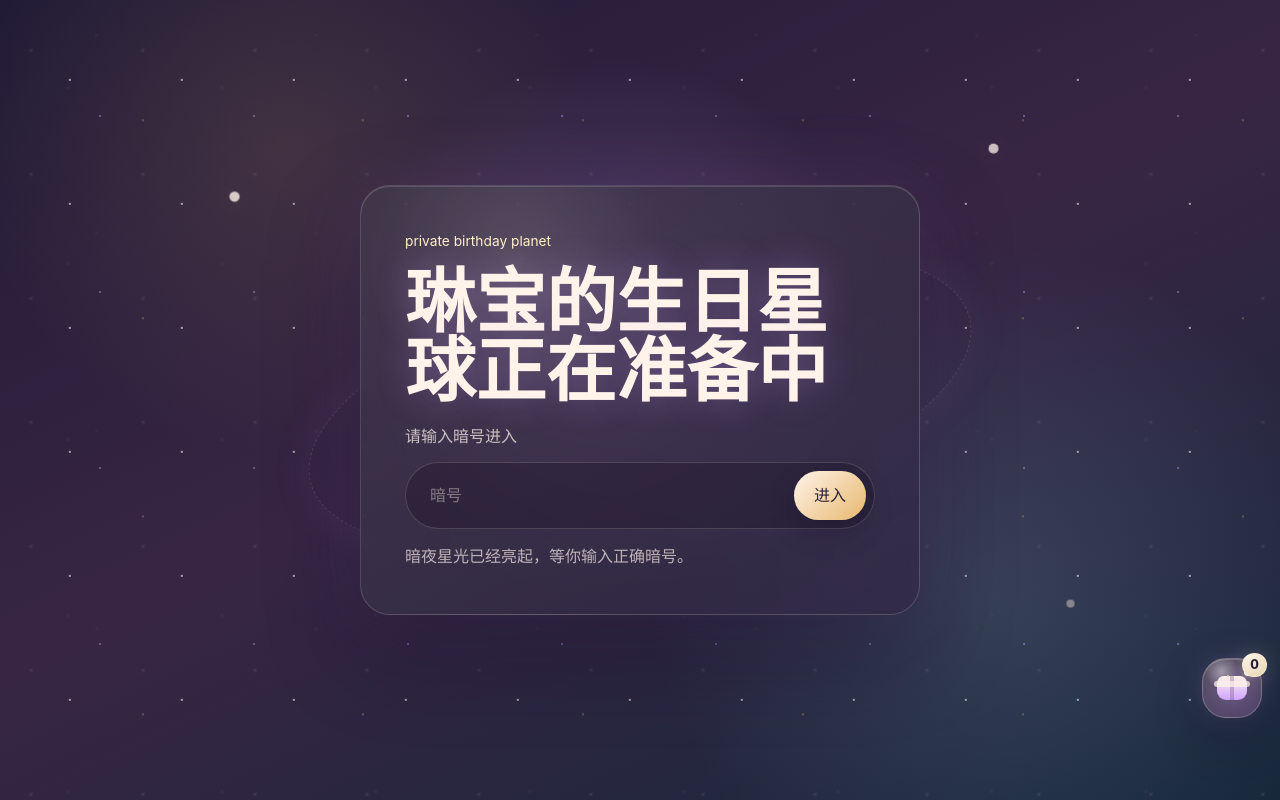
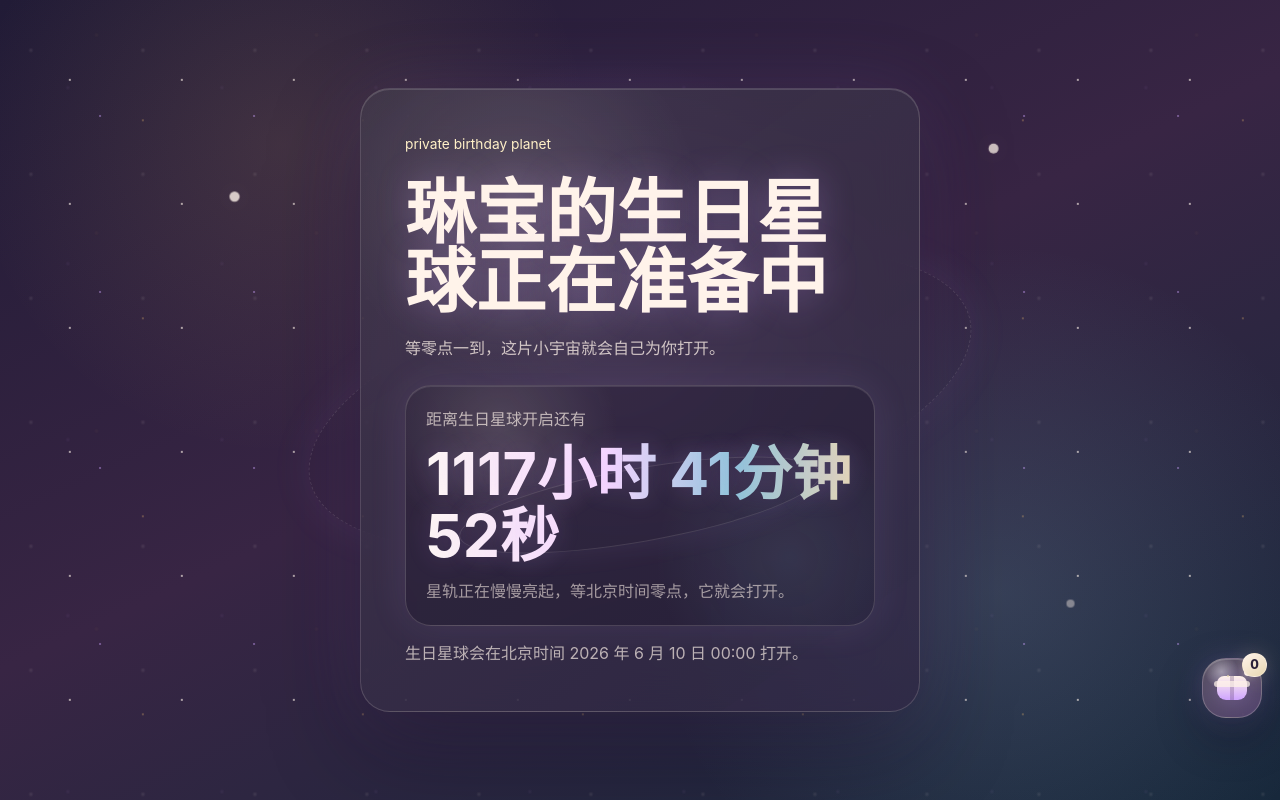
Before and after one commit to MALISASD/porject, a Next.js app: page / in a window 1280 px wide. Built offline with nearby package versions, Linux system fonts and the light colour scheme.

Commit message:
add birthday countdown gate

```diff
--- a/components/gift-experience.tsx
+++ b/components/gift-experience.tsx
@@ -89,7 +89,9 @@ const COUPON_KEY = "linbao-giftbox-coupons";
 const COUPON_PACK_KEY = "linbao-giftbox-coupon-pack";
 const MESSAGE_KEY = "linbao-giftbox-message";
 const ACCESS_KEY = "linbao-birthday-planet-access";
+const GATE_OPENED_KEY = "linbao-gate-opened";
 const ACCESS_CODE = "0608";
+const BIRTHDAY_GATE_OPEN_AT = Date.UTC(2026, 5, 9, 16, 0, 0);
 const BURST_LIFETIME = 1800;
 const WEDDING_RIDDLE_ANSWER = "2025年2月7日";
 const WEDDING_RIDDLE_ACCEPTED_DIGITS = new Set(["202527", "20250207"]);
@@ -502,6 +504,23 @@ function readStoredNumber(key: string) {
   return value ? Number(value) : null;
 }
 
+function isBirthdayGateOpen(now = Date.now()) {
+  return now >= BIRTHDAY_GATE_OPEN_AT;
+}
+
+function getBirthdayGateRemaining(now = Date.now()) {
+  return Math.max(0, BIRTHDAY_GATE_OPEN_AT - now);
+}
+
+function formatBirthdayGateRemaining(remaining: number) {
+  const totalSeconds = Math.ceil(remaining / 1000);
+  const hours = Math.floor(totalSeconds / 3600);
+  const minutes = Math.floor((totalSeconds % 3600) / 60);
+  const seconds = totalSeconds % 60;
+
+  return `${String(hours).padStart(2, "0")}小时 ${String(minutes).padStart(2, "0")}分钟 ${String(seconds).padStart(2, "0")}秒`;
+}
+
 function readStoredMystery() {
   const storage = getStorage();
   if (!storage) {
@@ -1985,14 +2004,41 @@ function BurstLayer({ bursts }: { bursts: Burst[] }) {
 function BirthdayAccessGate({ onUnlock }: { onUnlock: () => void }) {
   const [code, setCode] = useState("");
   const [hasError, setHasError] = useState(false);
-
-  function submitAccessCode(event: FormEvent<HTMLFormElement>) {
-    event.preventDefault();
-
-    if (code.trim() === ACCESS_CODE) {
+  const [secretClicks, setSecretClicks] = useState(0);
+  const [secretVisible, setSecretVisible] = useState(false);
+  const [remaining, setRemaining] = useState(() => getBirthdayGateRemaining());
+  const isOpen = remaining <= 0;
+
+  useEffect(() => {
+    const timer = window.setInterval(() => {
+      setRemaining(getBirthdayGateRemaining());
+    }, 1000);
+
+    return () => window.clearInterval(timer);
+  }, []);
+
+  function unlockGate() {
+    getStorage()?.setItem(GATE_OPENED_KEY, "true");
     getStorage()?.setItem(ACCESS_KEY, "unlocked");
     setHasError(false);
     onUnlock();
+  }
+
+  function revealSecretEntry() {
+    setSecretClicks((current) => {
+      const next = current + 1;
+      if (next >= 5) {
+        setSecretVisible(true);
+      }
+      return next;
+    });
+  }
+
+  function submitAccessCode(event: FormEvent<HTMLFormElement>) {
+    event.preventDefault();
+
+    if (code.trim() === ACCESS_CODE) {
+      unlockGate();
       return;
     }
 
@@ -2009,10 +2055,37 @@ function BirthdayAccessGate({ onUnlock }: { onUnlock: () => void }) {
         <span className="access-orbit access-orbit-two" />
       </div>
 
-      <form className="birthday-access-card" onSubmit={submitAccessCode}>
+      <div className="birthday-access-card">
         <p className="eyebrow">private birthday planet</p>
+        <button className="birthday-access-title-button" onClick={revealSecretEntry} type="button">
           <h1>琳宝的生日星球正在准备中</h1>
-        <label htmlFor="birthday-access-code">请输入暗号进入</label>
+        </button>
+        <p className="birthday-access-subtitle">等零点一到，这片小宇宙就会自己为你打开。</p>
+
+        <div className={classNames("birthday-countdown-panel", isOpen && "is-open")}>
+          {isOpen ? (
+            <>
+              <p className="birthday-countdown-label">生日快乐，琳宝。</p>
+              <strong>星球已经为你打开。</strong>
+              <button className="birthday-gate-enter-button" onClick={unlockGate} type="button">
+                进入礼物星球
+              </button>
+            </>
+          ) : (
+            <>
+              <p className="birthday-countdown-label">距离生日星球开启还有</p>
+              <strong>{formatBirthdayGateRemaining(remaining)}</strong>
+              <span>星轨正在慢慢亮起，等北京时间零点，它就会打开。</span>
+            </>
+          )}
+        </div>
+
+        <form
+          className={classNames("birthday-secret-form", secretVisible && "is-visible")}
+          onSubmit={submitAccessCode}
+          aria-hidden={!secretVisible}
+        >
+          <label htmlFor="birthday-access-code">备用测试暗号</label>
           <div className={classNames("birthday-access-row", hasError && "has-error")}>
             <input
               autoComplete="off"
@@ -2023,16 +2096,25 @@ function BirthdayAccessGate({ onUnlock }: { onUnlock: () => void }) {
                 setCode(event.target.value);
                 setHasError(false);
               }}
-            placeholder="暗号"
+              placeholder="备用暗号"
+              tabIndex={secretVisible ? 0 : -1}
               type="text"
               value={code}
             />
-          <button type="submit">进入</button>
-        </div>
+            <button tabIndex={secretVisible ? 0 : -1} type="submit">
+              提前进入
+            </button>
+          </div>
+        </form>
+
         <p className="birthday-access-hint" aria-live="polite">
-          {hasError ? "暗号不对，再想想和生日有关的数字。" : "暗夜星光已经亮起，等你输入正确暗号。"}
+          {hasError
+            ? "暗号不对，再想想和生日有关的数字。"
+            : secretVisible
+              ? "这是 Long 留给自己测试的小入口。"
+              : "生日星球会在北京时间 2026 年 6 月 10 日 00:00 打开。"}
         </p>
-      </form>
+      </div>
     </section>
   );
 }
@@ -2065,7 +2147,13 @@ export function GiftExperience() {
   const burstTimersRef = useRef<number[]>([]);
 
   useEffect(() => {
-    setAccessGranted(getStorage()?.getItem(ACCESS_KEY) === "unlocked");
+    const storage = getStorage();
+    const storedGateOpened = storage?.getItem(GATE_OPENED_KEY) === "true" || storage?.getItem(ACCESS_KEY) === "unlocked";
+    setAccessGranted(storedGateOpened);
+    if (storedGateOpened) {
+      setHasOpened(true);
+      setIntroStage("opening");
+    }
     setAccessChecked(true);
     setLotteryAmount(readStoredNumber(LOTTERY_KEY));
     setMysteryResult(readStoredMystery());
@@ -2410,7 +2498,15 @@ export function GiftExperience() {
   }
 
   if (!accessGranted) {
-    return <BirthdayAccessGate onUnlock={() => setAccessGranted(true)} />;
+    return (
+      <BirthdayAccessGate
+        onUnlock={() => {
+          setAccessGranted(true);
+          setHasOpened(true);
+          setIntroStage("opening");
+        }}
+      />
+    );
   }
 
   return (
```
Also changed, not shown: app/globals.css. Lines whose indentation alone changed are shown as unchanged.
